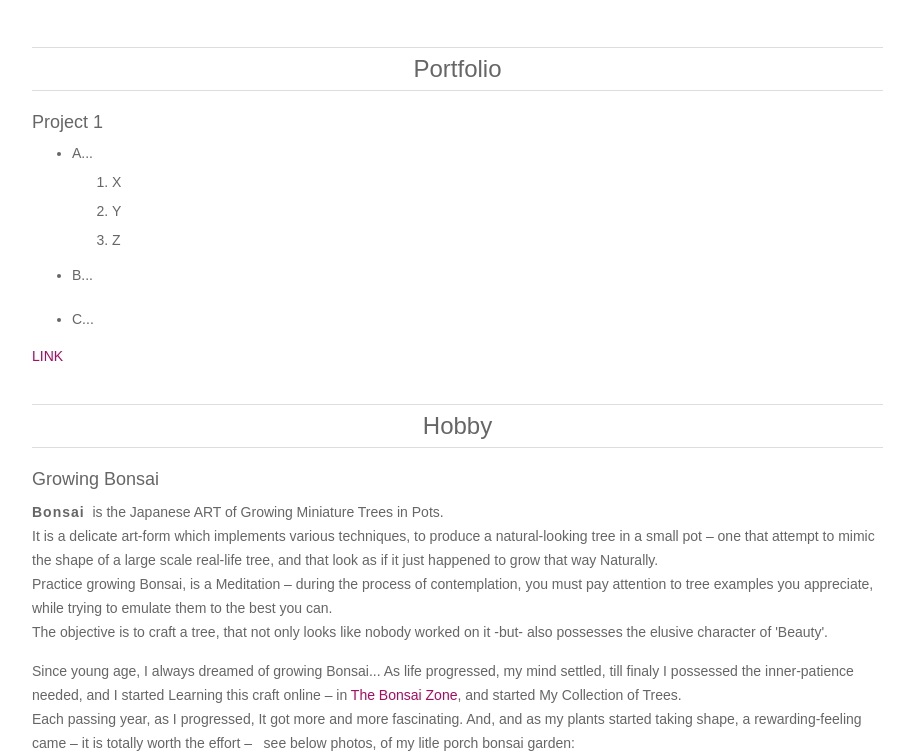
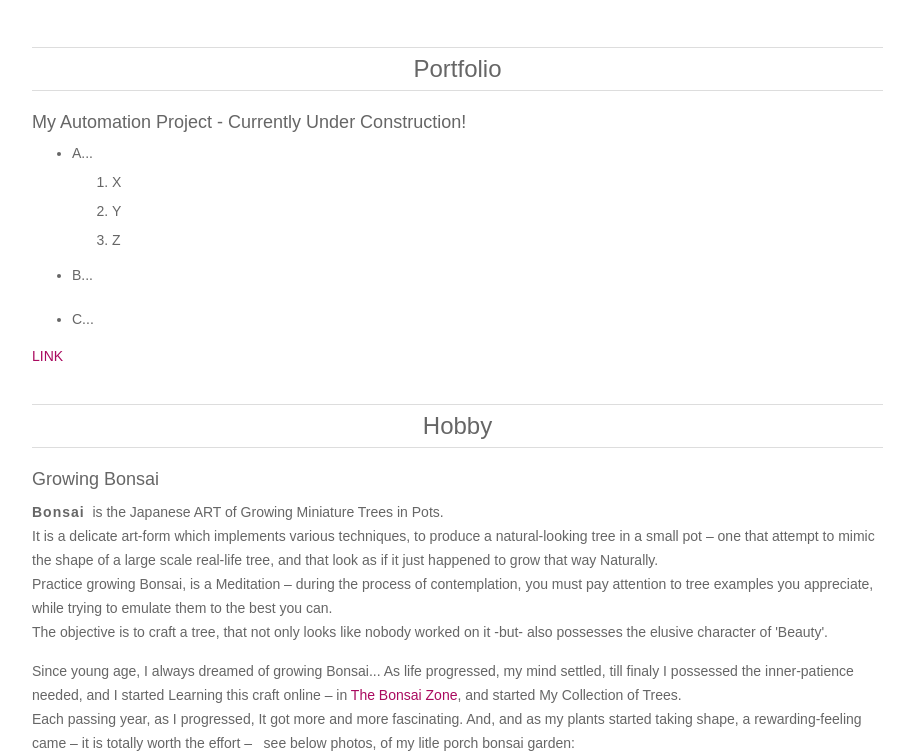
Before and after one commit to elad-luz/cv, a plain HTML site: page index.html in a window 1280 px wide. Shown: the part 2579-3332 px from the top of the page, without its empty margins (188-1102 px from the left). Drawn offline with Linux system fonts and the light colour scheme.

Commit message:
Update index.html

```diff
--- a/index.html
+++ b/index.html
@@ -193,7 +193,7 @@ learn: https://www.w3schools.com/html/default.asp -->
 		<div class="content-header">
 			<h1>Portfolio</h1>
 		</div>
-		<h2 class="title">Project 1</h2>
+		<h2 class="title">My Automation Project - Currently Under Construction!</h2>
 		<div class="section-content">
 			<ul>
 				<li>A...</li>
```
